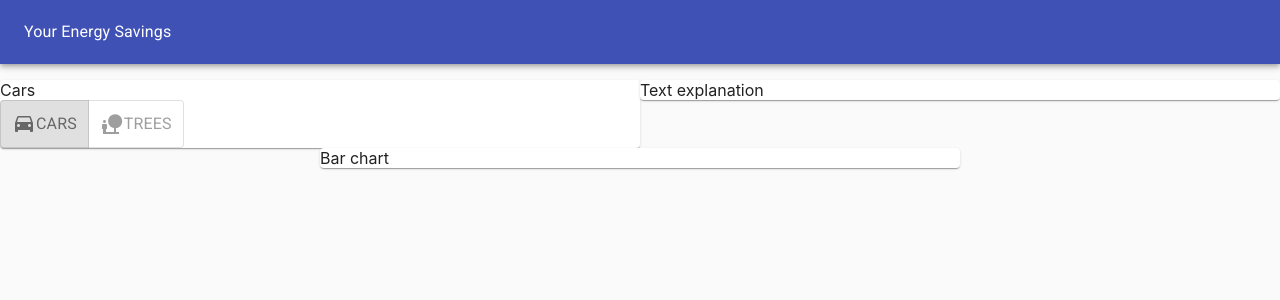
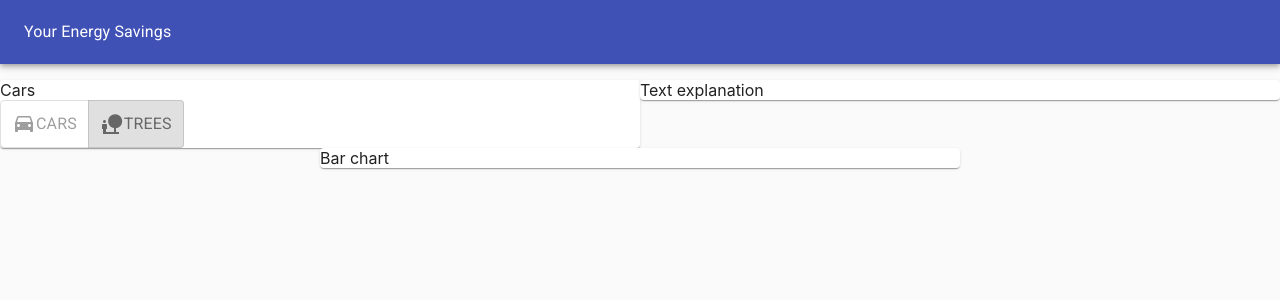
Before and after one commit to gmolabs/opower-challenge, a React (Create React App) app: page / in a window 1280 px wide. Shown: the top 300 px of the page. Built offline with nearby package versions, Linux system fonts and the light colour scheme.

Commit message:
add useLocalStorageState hook

```diff
--- a/src/OpowerApp.js
+++ b/src/OpowerApp.js
@@ -9,10 +9,14 @@
 import ToggleButtonGroup from '@material-ui/lab/ToggleButtonGroup';
 import Viz from "./Viz"
 import data from "./data.json"
+import useLocalStorageState from "./hooks/useLocalStorageState"
 
 function OpowerApp() {
     const mydata = data;
     console.log(mydata)
+
+    const [vizType, setVizType] = useLocalStorageState("vizType", "trees")
+
     return (
         <Paper style={{
             padding: 0,
@@ -32,7 +36,7 @@
                     <Paper>
                         <Viz />
                         <ToggleButtonGroup
-                            value={"cars"}
+                            value={vizType}
                             exclusive
                             // onChange={() => { console.log(this.value) }}
                             aria-label="viz type">
--- /dev/null
+++ b/src/hooks/useLocalStorageState.js
@@ -0,0 +1,21 @@
+import { useState, useEffect } from "react"
+
+function useLocalStorageState(key, defaultVal) {
+    //make piece of state based off value in local storage
+    const [state, setState] = useState(() => {
+        let val;
+        try {
+            val = JSON.parse(window.localStorage.getItem(key) || String(defaultVal))
+        }
+        catch (e) {
+            val = defaultVal
+        }
+        return val
+    })
+    //use useEffect to update localstorage when state changes
+    useEffect(() => {
+        window.localStorage.setItem(key, JSON.stringify(state))
+    }, [state])
+    return [state, setState]
+}
+export default useLocalStorageState
```
